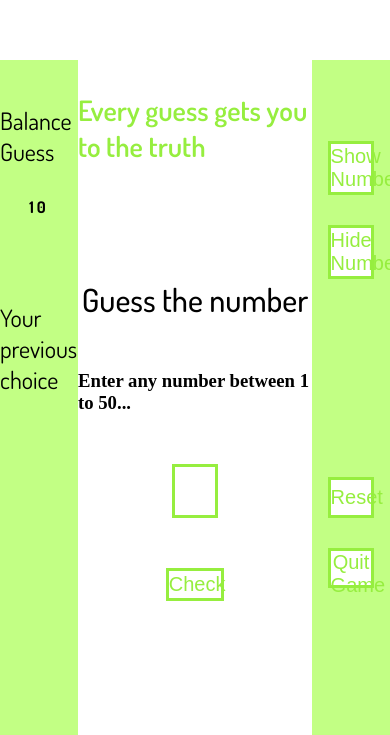
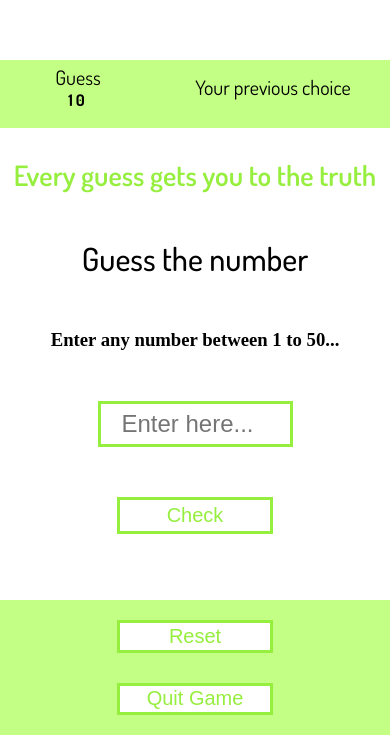
Before and after one commit to manopriya-coder/NumberGuess-game, a plain HTML site: page index.html in a window 390 px wide. Shown: the part 784-1519 px from the top of the page. Drawn offline with Linux system fonts and the light colour scheme.

Commit message:
sec commit

```diff
--- a/index.html
+++ b/index.html
@@ -16,7 +16,7 @@
     <div class="main ">
       <div class="leftSide">
         <div class="balGuess">
-          <p>Balance Guess</p>
+          <p>Guess</p>
           <h5 class="balance">10</h5>
         </div>
         <div class="preMain">
--- a/style.css
+++ b/style.css
@@ -226,3 +226,66 @@ body {
 
 
 }
+
+
+@media (max-width:600px) {
+    .title h1{
+        font-size: 70px;
+    }
+    .start{
+        width: 50%;
+    }
+    .main{
+        flex-direction: column;
+    }
+    .leftSide{
+        width: 100%;
+        height: 10%;
+        display: flex;
+    }
+    .balGuess{
+        width: 40%;
+        height: 80%;
+        gap: 0;
+    }
+    .balGuess p{
+        font-size: 20px;
+    }
+    .preMain{
+        width: 60%;
+        height: 80%;
+        gap: 0;
+    }
+    .preMain p{
+        font-size: 20px;
+    }
+    .center{
+        width: 100%;
+        height: 70%;
+    }
+    .inputField{
+        width: 50%;
+
+    }
+    .gameField button{
+        width: 40%;
+        height: 10%;
+    }
+    .rightSide{
+        width: 100%;
+        height: 20%;
+        display: flex;
+    }
+    .showNum{
+        display: none;
+    }
+    .resetAndQuit{
+        width: 100%;
+        height: 100%;
+    }
+    .resetAndQuit button{
+        width: 40%;
+        height: 24%;
+
+    }
+}
```
